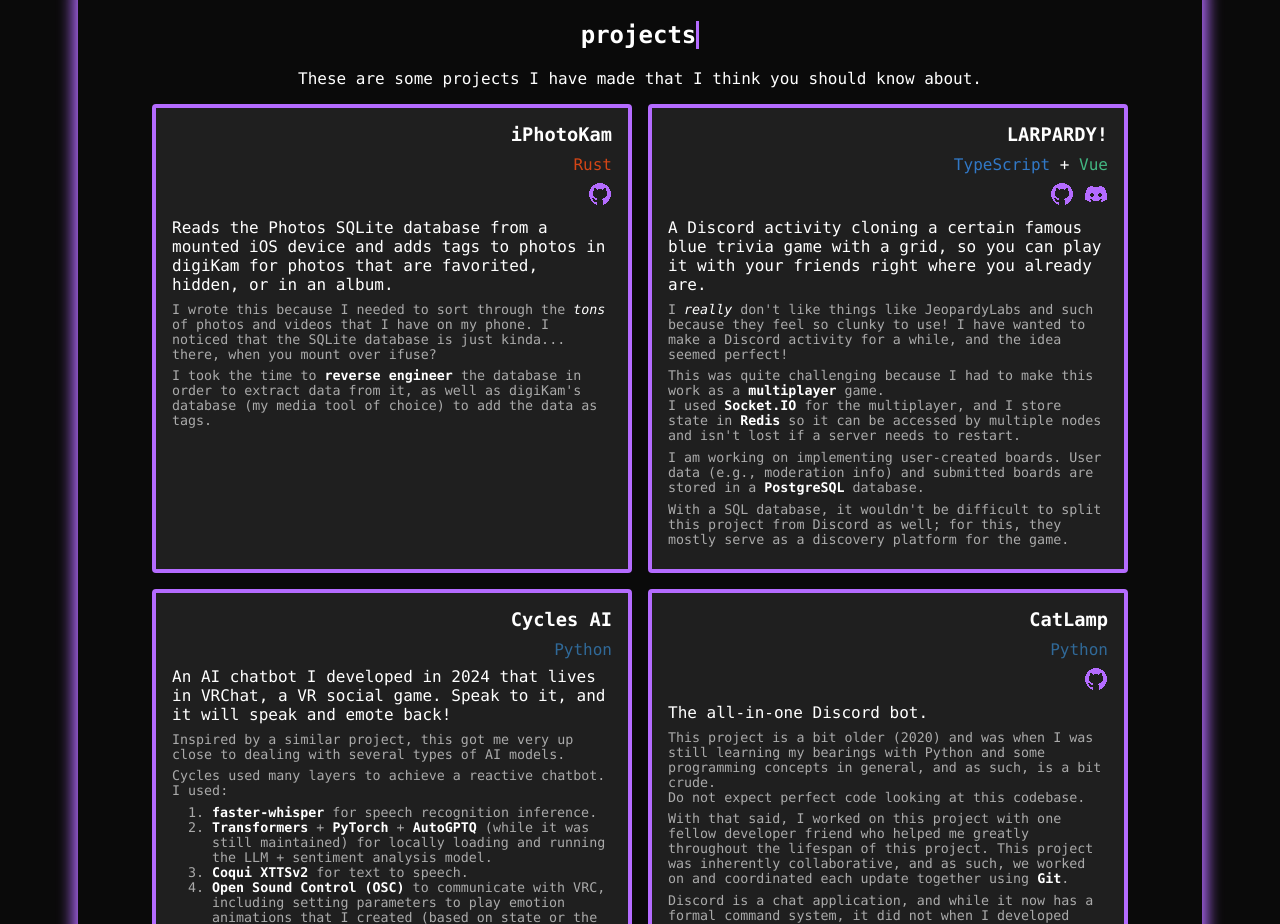
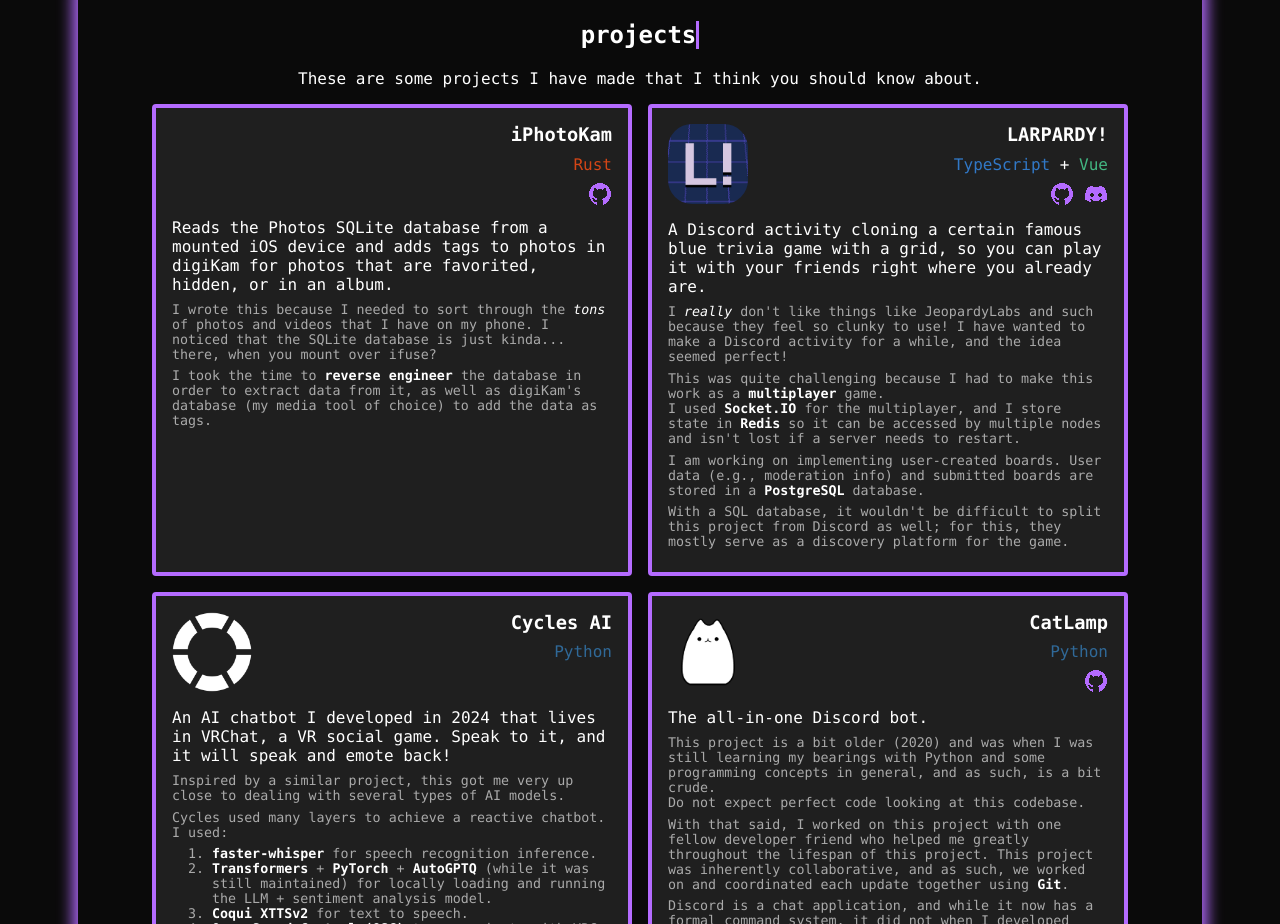
Before and after one commit to hpenney2/purpld.dev, an Eleventy site: page content/about.njk in a window 1280 px wide. Shown: the part 1554-2478 px from the top of the page. Built offline with nearby package versions, Linux system fonts and the light colour scheme; Eleventy itself is replaced by a stand-in of ours; files that its build step writes are made by us from their sources; a small style sheet from the web is missing.

Commit message:
feat(about): project logos

```diff
--- a/content/about.njk
+++ b/content/about.njk
@@ -129,6 +129,7 @@
               </p>
             </li>
             <li>
+              <img src="/assets/img/larpardy.png" alt="" class="projectlogo" aria-hidden="true" />
               <h3>LARPARDY!</h3>
               <p class="projinfo">
                 <span style="color: var(--lang-typescript)">TypeScript</span> +
@@ -169,6 +170,8 @@
               </p>
             </li>
             <li>
+              <img src="/assets/img/cyclesHex.png" alt="" class="projectlogo" aria-hidden="true" />
+
               <h3>Cycles AI</h3>
               <p class="projinfo"><span style="color: var(--lang-python)">Python</span></p>
               <p>
@@ -196,6 +199,8 @@
               <p class="sub">Unfortunately, this remains closed source until I have time to clean this project.</p>
             </li>
             <li>
+              <img src="/assets/img/catlamp_small.png" alt="" class="projectlogo" aria-hidden="true" />
+
               <h3>CatLamp</h3>
               <p class="projinfo">
                 <span style="color: var(--lang-python)">Python</span>
--- a/content/style.css
+++ b/content/style.css
@@ -401,6 +401,19 @@
   text-align: right;
 }
 
+.projectlogo {
+  float: left;
+  width: 5em;
+  margin-bottom: 1em;
+
+  border-radius: 1.5em;
+  corner-shape: squircle;
+}
+
+.projectlist p:not(.projinfo) {
+  clear: both;
+}
+
 .sub {
   font-size: smaller;
   color: var(--dark-text);
```
Also changed, not shown: assets/img/catlamp_small.png (added), assets/img/cyclesHex.png (added), assets/img/larpardy.png (added).
